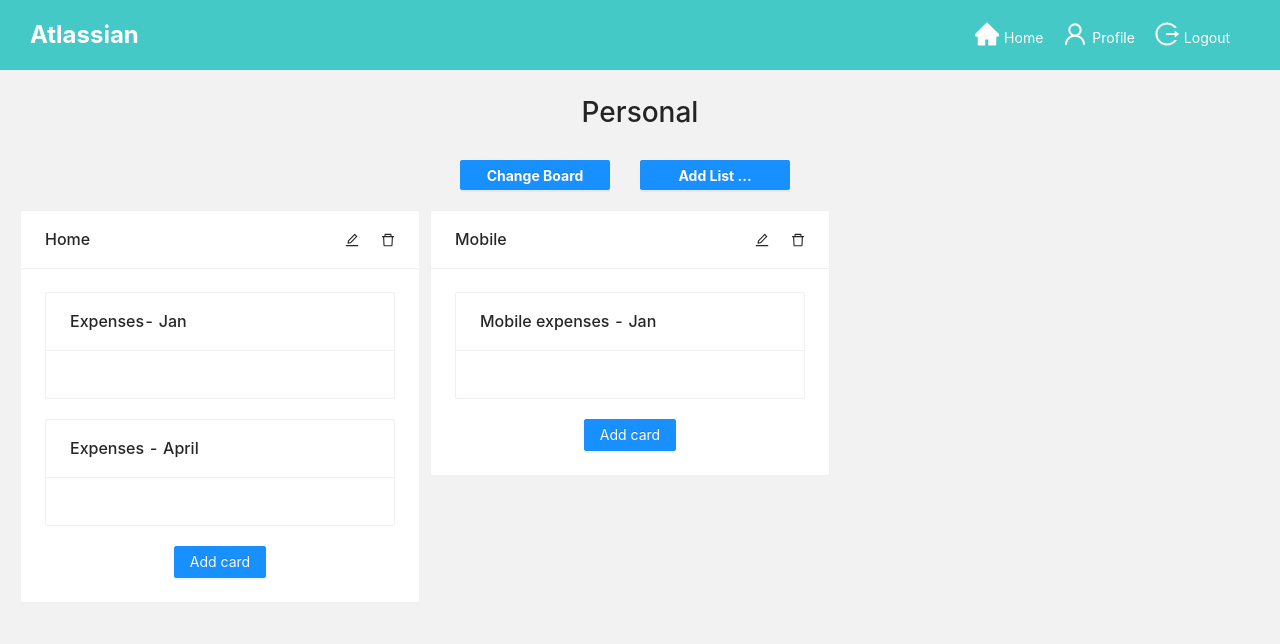
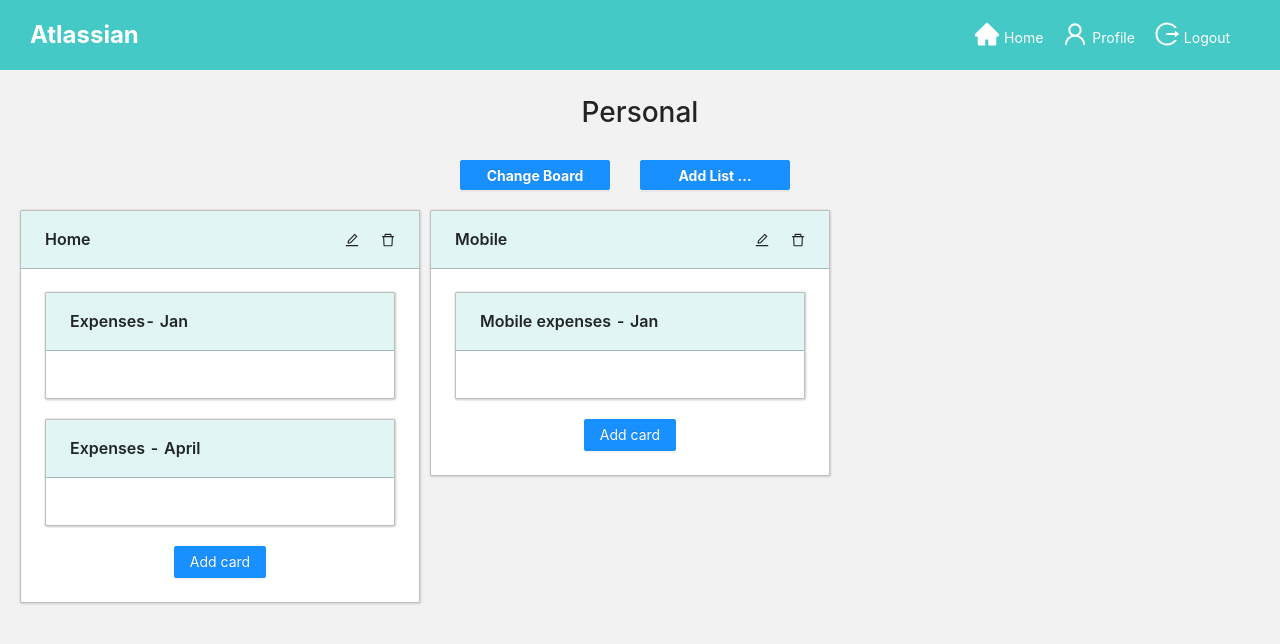
Before and after one commit to mohamedmudasir/react-task-manager, a React (Create React App) app: page / in a window 1280 px wide. Shown: the top 644 px of the page. Built offline with nearby package versions, Linux system fonts and the light colour scheme.

Commit message:
card css changes

```diff
--- a/src/card/Card.js
+++ b/src/card/Card.js
@@ -33,7 +33,17 @@ export default function CardComponent(props) {
           >
             <Card
               title={name}
-              headStyle={{ textAlign: "left" }}
+              headStyle={{
+                textAlign: "left",
+                borderBottom: "1px solid #00000040",
+                background: "rgba(98, 201, 199, 0.19)",
+                fontWeight: "600"
+              }}
+              style={{
+                border: "1px solid #00000040",
+                boxShadow: "0.5px 0.5px 1px 1px #d3d3d3de",
+                background: "white"
+              }}
               className="card-container"
               onDoubleClick={() => updateModalDataState(props.props)}
             ></Card>
--- a/src/list/list.js
+++ b/src/list/list.js
@@ -67,7 +67,17 @@ export default function ListComponent(props) {
                   </div>
                 </React.Fragment>
               }
-              headStyle={{ textAlign: "left" }}
+              headStyle={{
+                textAlign: "left",
+                borderBottom: "1px solid #00000040",
+                background: "rgba(98, 201, 199, 0.19)",
+                fontWeight: "600"
+              }}
+              style={{
+                border: "1px solid #00000040",
+                boxShadow: "0.5px 0.5px 1px 1px #d3d3d3de",
+                background: "white"
+              }}
               className="list-container"
             >
               <div className="list-card-container">
```
